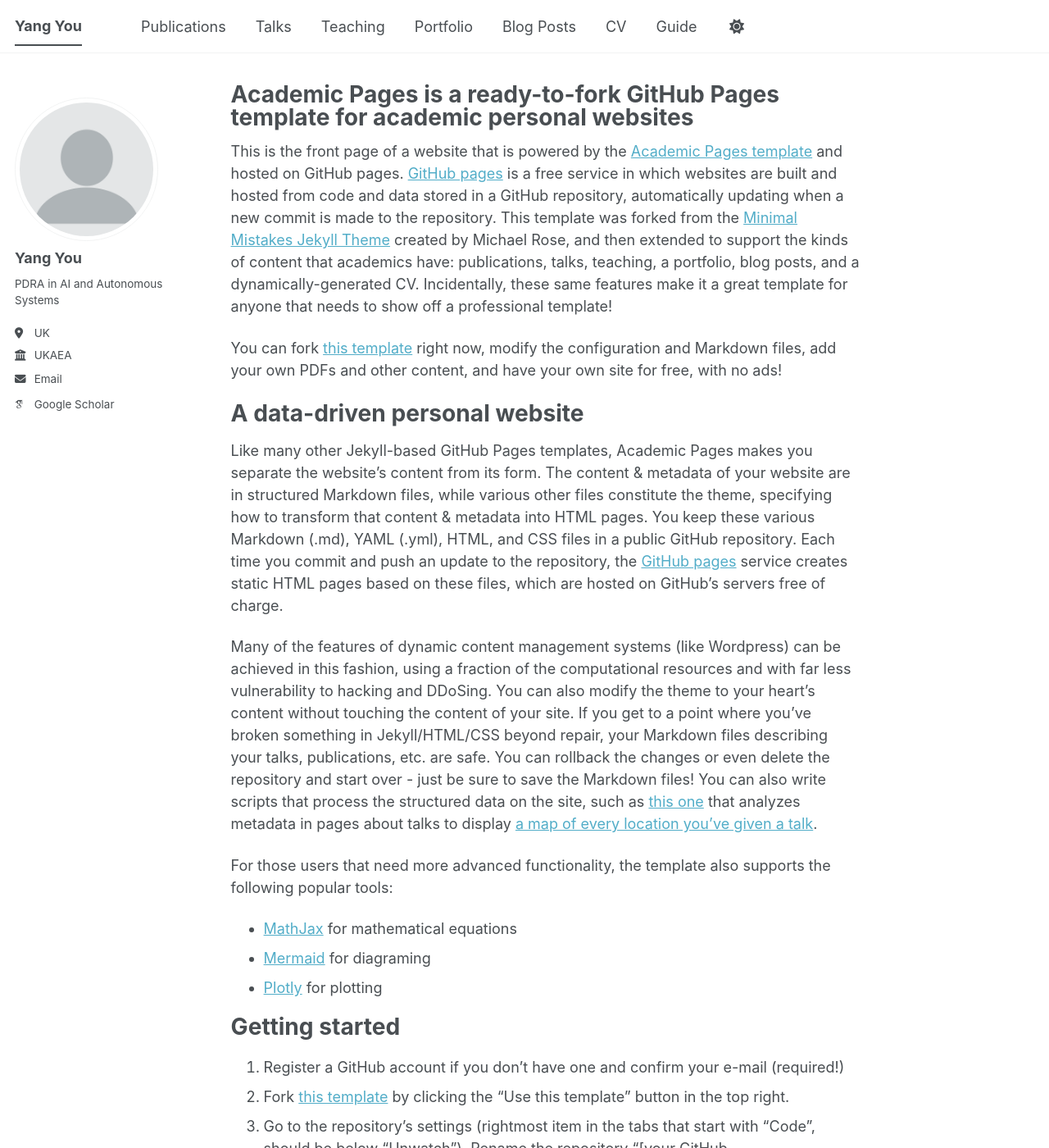
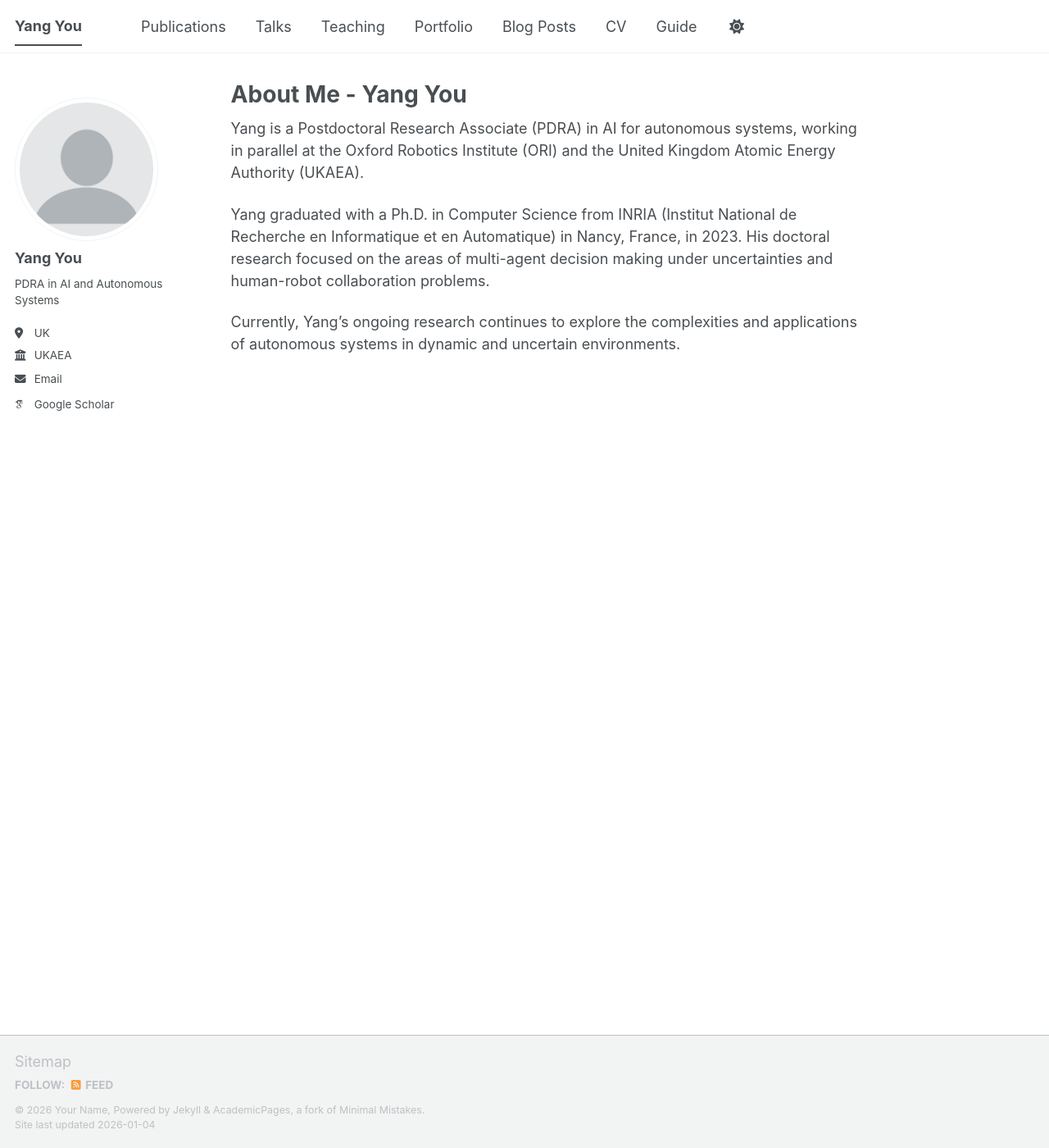
Before and after one commit to yangyou95/yangyou95.github.io, a Jekyll site: the page built from _pages/about.md, in a window 1280 px wide and 1400 px high. Shown: the whole window at 82% size. Built offline with Jekyll 4.4.1, drawn with Linux system fonts in a browser that asks for light colours; some web fonts are replaced; a script bundle is joined from its source files by our own code; library files that are not in the unit come from our copies; some of the changed text lies outside the part shown.

Commit message:
update about..md page

```diff
--- a/_pages/about.md
+++ b/_pages/about.md
@@ -1,13 +1,19 @@
 ---
 permalink: /
-title: "Academic Pages is a ready-to-fork GitHub Pages template for academic personal websites"
+title: "About Me - Yang You"
 author_profile: true
 redirect_from:
   - /about/
   - /about.html
 ---
 
-This is the front page of a website that is powered by the [Academic Pages template](https://github.com/academicpages/academicpages.github.io) and hosted on GitHub pages. [GitHub pages](https://pages.github.com) is a free service in which websites are built and hosted from code and data stored in a GitHub repository, automatically updating when a new commit is made to the repository. This template was forked from the [Minimal Mistakes Jekyll Theme](https://mmistakes.github.io/minimal-mistakes/) created by Michael Rose, and then extended to support the kinds of content that academics have: publications, talks, teaching, a portfolio, blog posts, and a dynamically-generated CV. Incidentally, these same features make it a great template for anyone that needs to show off a professional template!
+Yang is a Postdoctoral Research Associate (PDRA) in AI for autonomous systems, working in parallel at the Oxford Robotics Institute (ORI) and the United Kingdom Atomic Energy Authority (UKAEA).
+
+Yang graduated with a Ph.D. in Computer Science from INRIA (Institut National de Recherche en Informatique et en Automatique) in Nancy, France, in 2023. His doctoral research focused on the areas of multi-agent decision making under uncertainties and human-robot collaboration problems.
+
+Currently, Yang's ongoing research continues to explore the complexities and applications of autonomous systems in dynamic and uncertain environments.
+
+<!-- This is the front page of a website that is powered by the [Academic Pages template](https://github.com/academicpages/academicpages.github.io) and hosted on GitHub pages. [GitHub pages](https://pages.github.com) is a free service in which websites are built and hosted from code and data stored in a GitHub repository, automatically updating when a new commit is made to the repository. This template was forked from the [Minimal Mistakes Jekyll Theme](https://mmistakes.github.io/minimal-mistakes/) created by Michael Rose, and then extended to support the kinds of content that academics have: publications, talks, teaching, a portfolio, blog posts, and a dynamically-generated CV. Incidentally, these same features make it a great template for anyone that needs to show off a professional template!
 
  You can fork [this template](https://github.com/academicpages/academicpages.github.io) right now, modify the configuration and Markdown files, add your own PDFs and other content, and have your own site for free, with no ads!
 
@@ -53,4 +59,4 @@ Example: editing a Markdown file for a talk
 
 For more info
 ------
-More info about configuring Academic Pages can be found in [the guide](https://academicpages.github.io/markdown/), the [growing wiki](https://github.com/academicpages/academicpages.github.io/wiki), and you can always [ask a question on GitHub](https://github.com/academicpages/academicpages.github.io/discussions). The [guides for the Minimal Mistakes theme](https://mmistakes.github.io/minimal-mistakes/docs/configuration/) (which this theme was forked from) might also be helpful.
+More info about configuring Academic Pages can be found in [the guide](https://academicpages.github.io/markdown/), the [growing wiki](https://github.com/academicpages/academicpages.github.io/wiki), and you can always [ask a question on GitHub](https://github.com/academicpages/academicpages.github.io/discussions). The [guides for the Minimal Mistakes theme](https://mmistakes.github.io/minimal-mistakes/docs/configuration/) (which this theme was forked from) might also be helpful. -->
```
